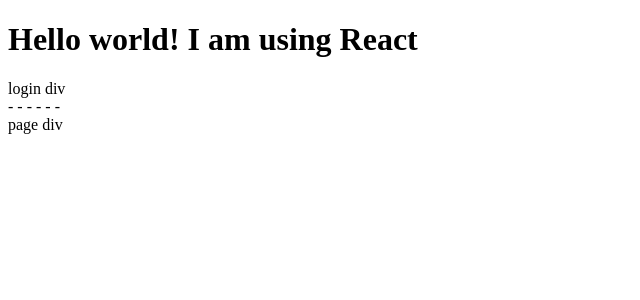
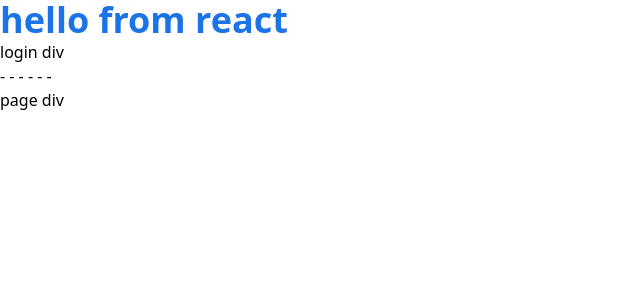
Before and after one commit to themeWork-llc/themework, a React app: page / in a window 1280 px wide. Shown: the top 300 px of the page, without its empty margins (0-640 px from the left). Built offline with nearby package versions, Linux system fonts and the light colour scheme.

Commit message:
added tailwind

```diff
--- /dev/null
+++ b/postcss.config.cjs
@@ -0,0 +1,6 @@
+const tailwindcss = require('tailwindcss');
+const autoprefixer = require('autoprefixer');
+
+module.exports = {
+    plugins: [tailwindcss('./tailwind.config.cjs'), autoprefixer],
+};
--- a/src/App.js
+++ b/src/App.js
@@ -1,11 +1,13 @@
 import React from 'react'
+import './app.css';
+
 import Login from './components/Login';
 import Page from './components/Page';
 
 const App = () => {
   return(
   <>
-  <h1>Hello world! I am using React</h1>
+  <h1 className="text-primary text-4xl font-bold">hello from react</h1>
   <Login />
   -  - - - - -
   <Page />
--- /dev/null
+++ b/src/app.css
@@ -0,0 +1,3 @@
+@tailwind base;
+@tailwind components;
+@tailwind utilities;
--- /dev/null
+++ b/tailwind.config.cjs
@@ -0,0 +1,11 @@
+module.exports = {
+  content: ['./src/**/*.{js,jsx}', './public/index.html'],
+  theme: {
+      extend: {
+          colors: {
+              primary: '#1B73E8',
+          },
+      },
+  },
+  plugins: [],
+};
--- a/webpack.config.js
+++ b/webpack.config.js
@@ -29,9 +29,13 @@
     rules: [
       {
         test: /\.(js|jsx)$/,
+        use: ['style-loader', 'css-loader', 'postcss-loader'],
         exclude: /node_modules/,
         use: 'babel-loader'
-      }
+      },{
+        test: /\.css$/i,
+        use: ['style-loader', 'css-loader', 'postcss-loader'],
+      },
     ]
   },
   plugins: [
```
Also changed, not shown: package.json (+7 -1 lines), 1 other file (tests, documents, lock files or other folders).
